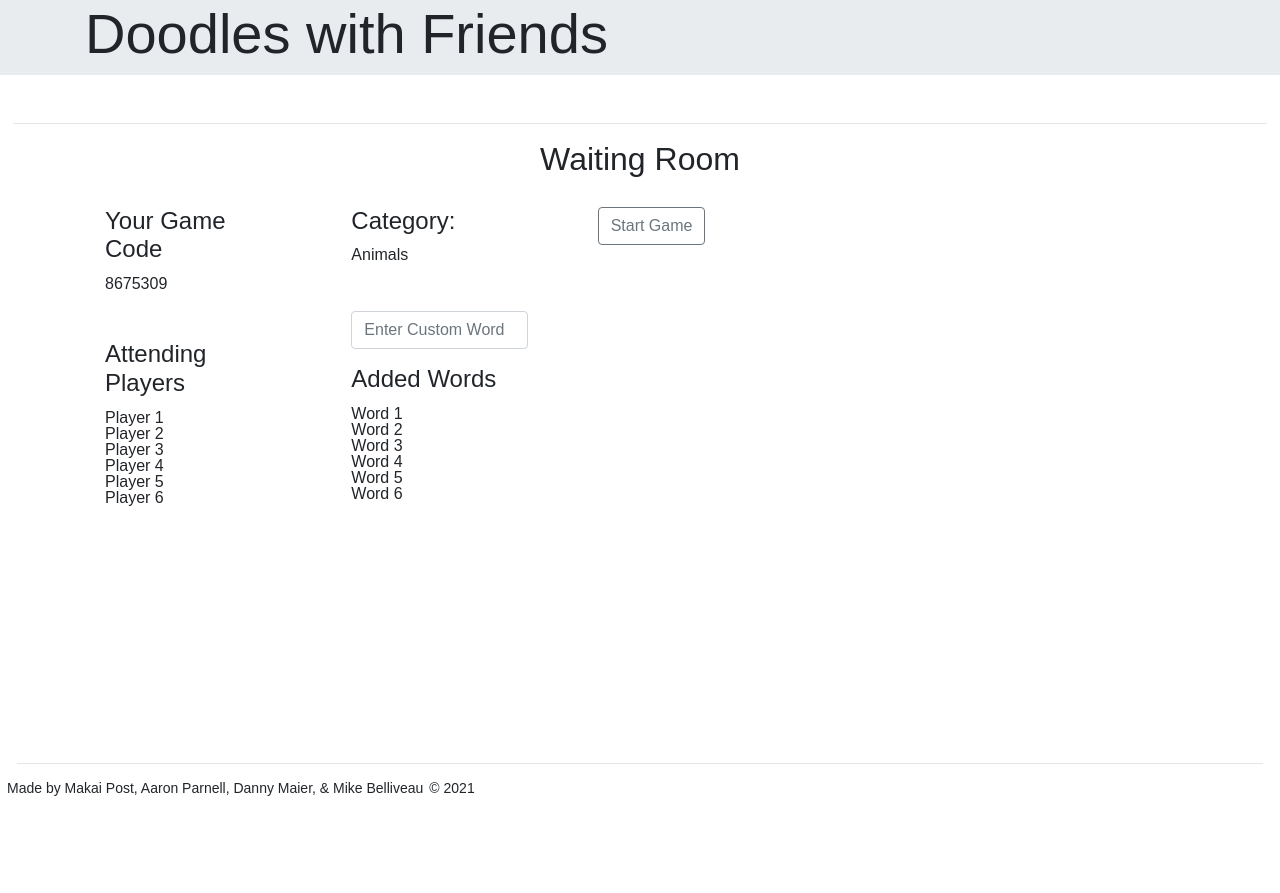
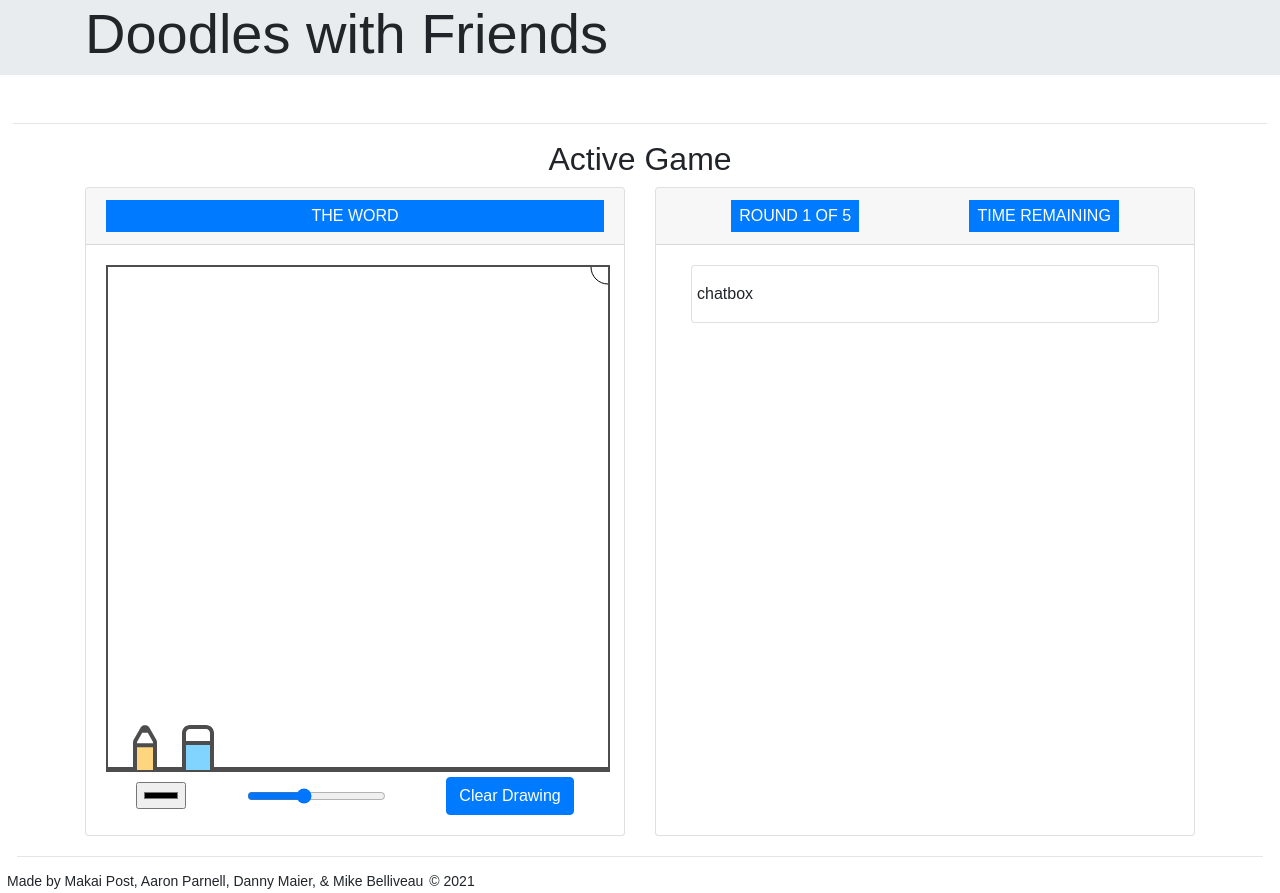
Before and after one commit to ToMakPo/Doodles-with-Friends, a React (Create React App) app in the folder client/: page / in a window 1280 px wide. Before the commit the page ends 800 px from the top, so only its background shows below. Built offline with nearby package versions, Linux system fonts and the light colour scheme.

Commit message:
bootstrapped the active drawer page

```diff
--- a/client/src/App.js
+++ b/client/src/App.js
@@ -26,7 +26,7 @@ const App = () => {
 
 			{
 				// If the user is not logged in, then direct the user to the login page. Other wise, take them to the page requested page.
-				true ? <WaitingRoom/> :
+				true ? <ActiveGame/> :
 				activeUser === null ? (
 					loginDisplay
 						? <Login {...{logUserIn, setLoginDisplay}}/>
--- a/client/src/components/Canvas.js
+++ b/client/src/components/Canvas.js
@@ -61,11 +61,14 @@ const Canvas = ({width, height, active}) => {
                 </>}
             </div>
             {active &&
-                <div>
+                <div className="d-flex justify-content-around align-items-center">
                     <input id='color-picker' oninput="handleColorPickerOnInput(this.value)" type="color"/>
                     <input id='size-picker' oninput="handleSizePickerOnInput(this.value)" type="range"
                         min={1} max={50} value={20}/>
-                    <button id='clear-drawing-button' onclick="handleClearDrawingButtonOnClick()">
+                    <button
+                    type="button"
+                    class="btn btn-primary"
+                    id='clear-drawing-button' onclick="handleClearDrawingButtonOnClick()">
                         Clear Drawing
                     </button>
                 </div>
--- a/client/src/pages/ActiveGame.js
+++ b/client/src/pages/ActiveGame.js
@@ -6,33 +6,43 @@ const ActiveGame = () => {
         <div className="container ">
             <main>
                 <h2>Active Game</h2>
-                <div class="container">
-                    <div class="row align-items-start">
-                    {/* Column1 */}
-                        <div class="col-sm">
-                        The WORD
-                        </div>
-                    {/* Column2 */}
-                        <div class="col-sm">
-                        ROUND 1 OF 5
-                        </div>
-                    {/* Column3 */}
-                        <div class="col-sm">
-                        TIME REMAINING
+                <div className="card-deck">
+
+                <div className="card">
+                    <div className="card-header">
+                        <span class="d-block p-2 bg-primary text-white text-center">THE WORD</span>
+                    </div>
+                    <div className="card-body">
+                        <div className="">
+                            <Canvas width={500} height={500} active={true}/>
                         </div>
                     </div>
                 </div>
-                <div class="container">
-                    <div class="row align-items-center">
-                        <Canvas width={500} height={500} active={true}/>
+
+                <div className="card">
+                    <div className="card-header">
+                        <div className="">
+                            <div className="d-flex justify-content-around align-items-center">
+
+                                <div className="d-inline p-2 bg-primary text-white">
+                                ROUND 1 OF 5
+                                </div>
+
+                                <div className="d-inline p-2 bg-primary text-white">
+                                TIME REMAINING
+                                </div>
+                            </div>
+                        </div>
+                    </div>
+
+                    <div className="card-body">
+                        <div className="row align-items-end">
+                            <ChatBox/>
+                        </div>
                     </div>
                 </div>
+                </div>
 
-                <div class="container">
-                    <div class="row align-items-end">
-                        <ChatBox/>
-                    </div>
-                </div>
             </main>
         </div>
     )
--- a/client/src/pages/Options.js
+++ b/client/src/pages/Options.js
@@ -70,7 +70,7 @@ const Options = () => {
 
 
                 </div>
-{/* END OPTIONS CARD */}
+{/* END OPTIONS CARD */}*
                 <div className="card">
                         <div className="card-body">
                         <button type="button" className="btn btn-primary btn-lg btn-block">LET'S GO</button>
--- a/client/src/pages/ScoreBoard.js
+++ b/client/src/pages/ScoreBoard.js
@@ -6,7 +6,7 @@ import '../styles/ScoreBoard.css'
 const ScoreBoard = () => {
     return (
         <div className="container ">
-            <main className="container">
+            <main className="">
 
                 <h2>FINISHED</h2>
                 <div class="card-deck">
```
